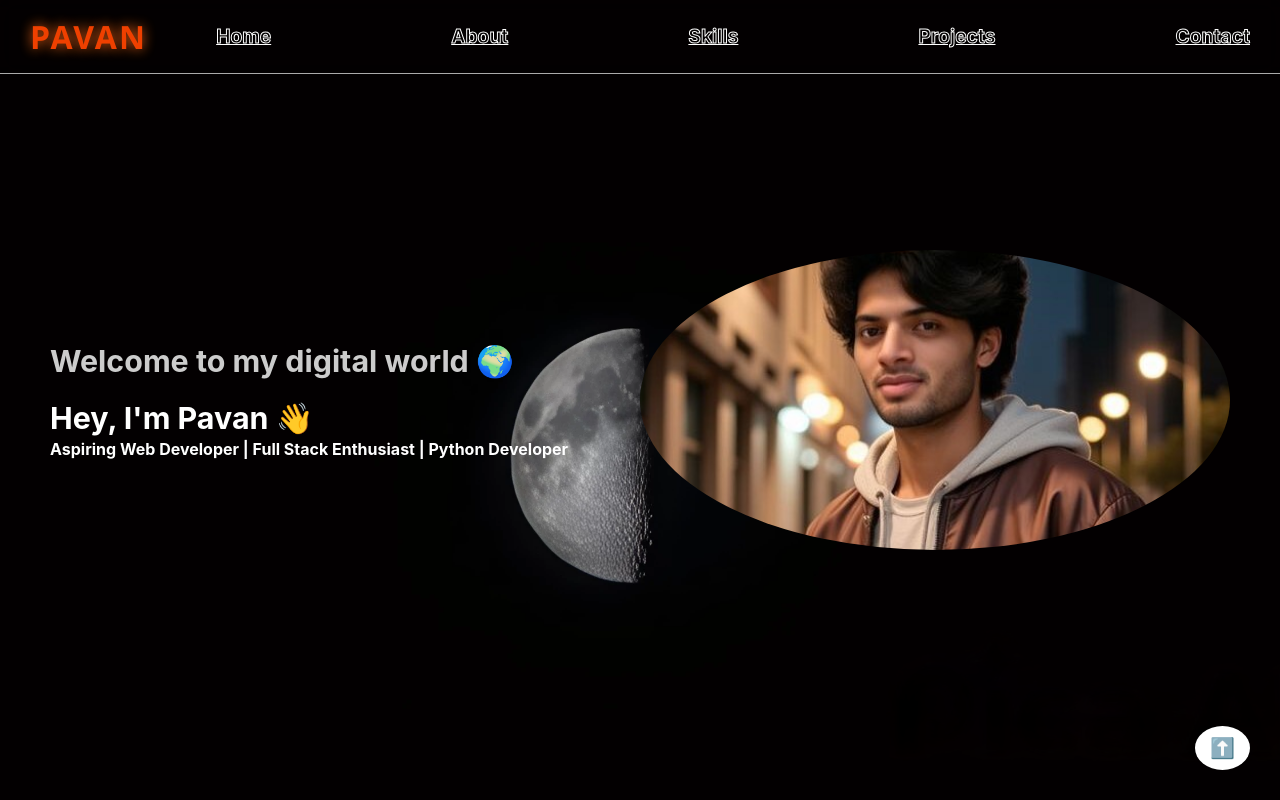
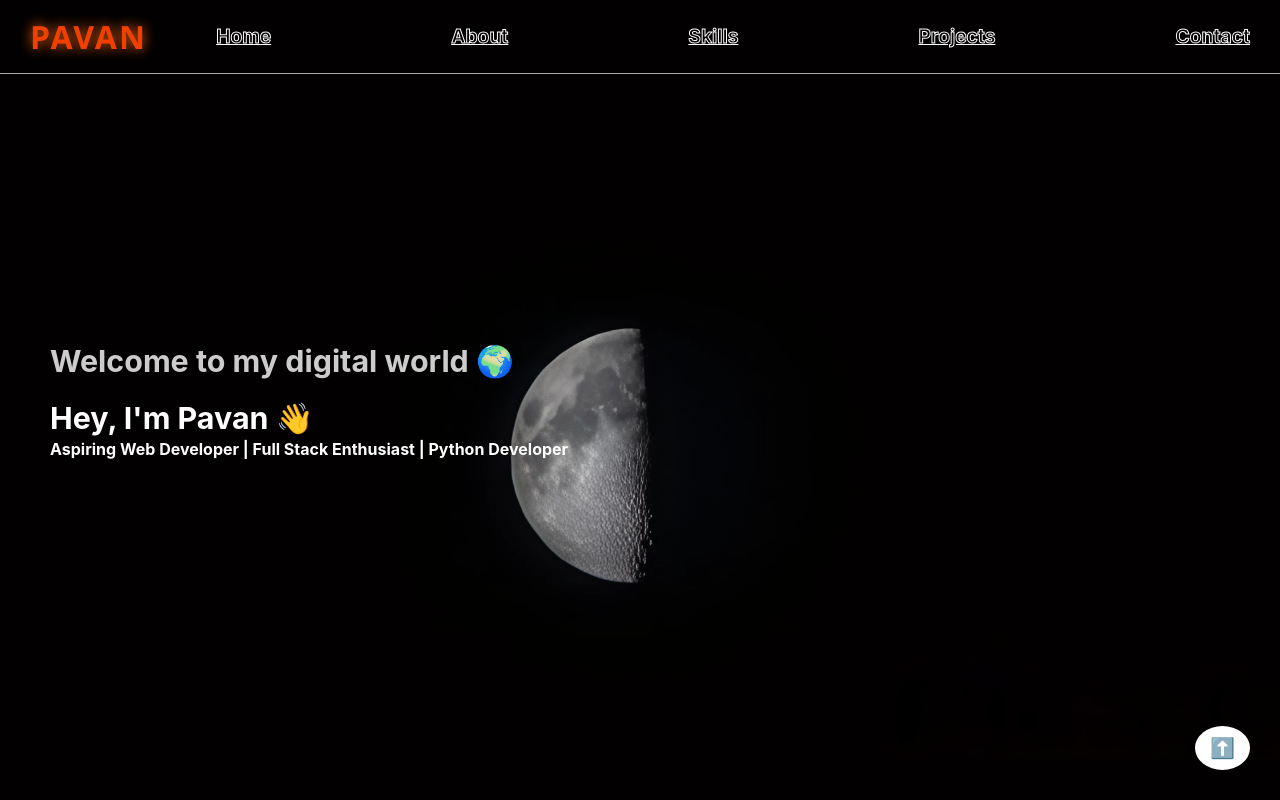
Before and after one commit to pavwan1/.Portfolio, a React (Create React App) app: page / in a window 1280 px wide. Shown: the top 800 px of the page. Built offline with nearby package versions, Linux system fonts and the light colour scheme.

Commit message:
Add image file properly

```diff
--- a/src/components/Home.css
+++ b/src/components/Home.css
@@ -37,23 +37,16 @@
   display: flex;
   justify-content: center;
 }
-/*
+
 .home-image img {
   width: 100%;
   max-width: 300px;
+  background-image: url('/public/Images/IMG2.jpg');
   height: auto;
   border-radius: 50%;
   border: 3px dotted rgb(73, 37, 37);
-}*/
-.home-image {
-  width: 300px;
-  height: 300px;
-  background-image: url('/public/Images/IMG2.jpg');
-  background-size: cover;
-  background-position: center;
-  border-radius: 50%;
-  margin: auto;
 }
+
 
 .welcome-text {
   font-size: 1.9rem;
```
